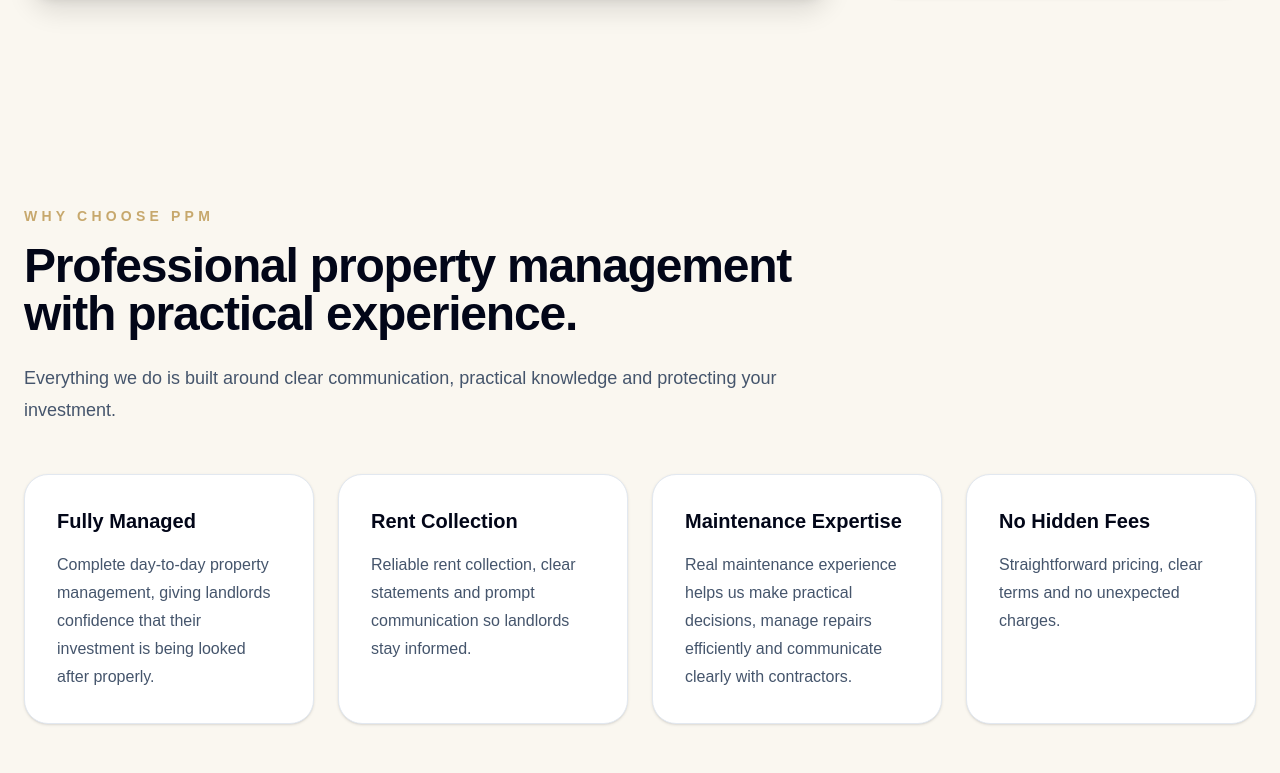
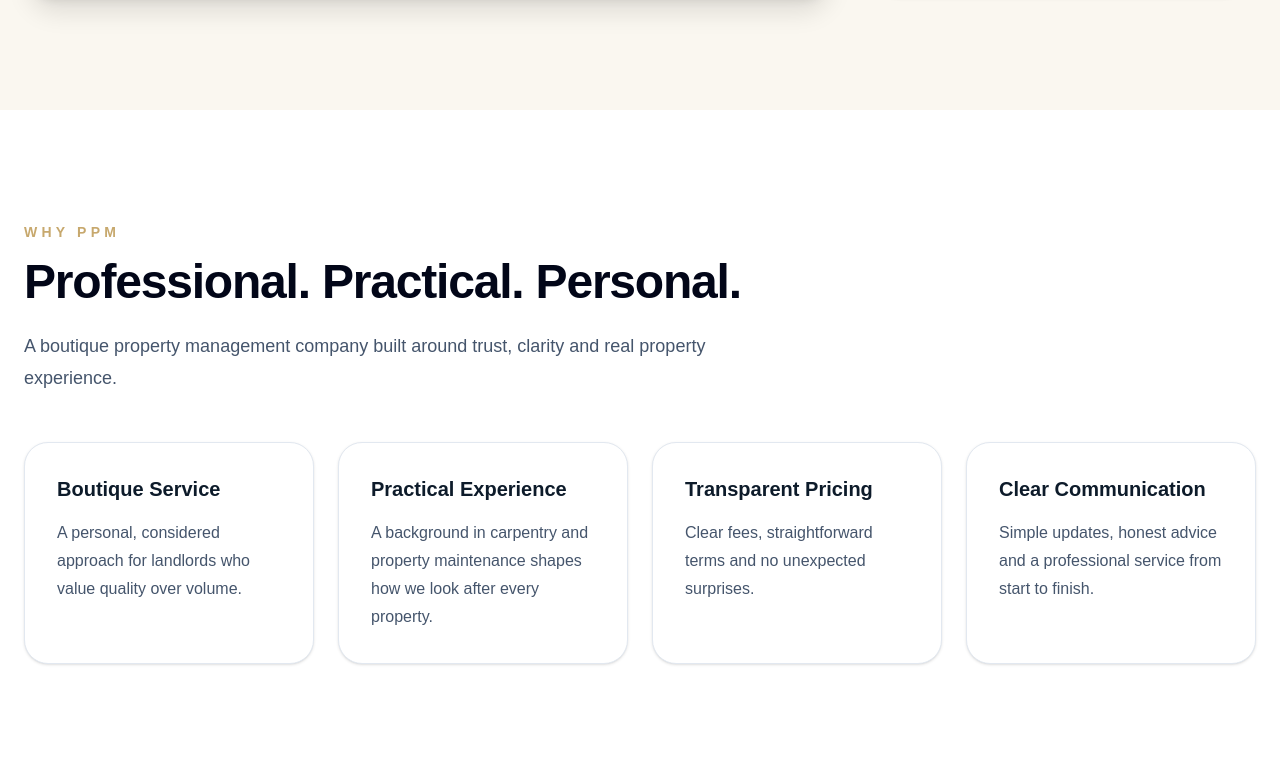
Before and after one commit to Dunham9/pitt-property-management, a Next.js app: page / in a window 1280 px wide. Shown: the part 1647-2420 px from the top of the page. Built offline with nearby package versions, Linux system fonts and the light colour scheme.

Commit message:
Restore boxed homepage sections

```diff
--- a/components/Services.tsx
+++ b/components/Services.tsx
@@ -36,7 +36,7 @@ export default function Services() {
         />
 
         <div className="mt-16 grid gap-8 lg:grid-cols-3">
-          <div className="rounded-[2rem] bg-[var(--ppm-navy)] p-8 text-white shadow-xl lg:col-span-2 md:p-12">
+          <div className="rounded-[2rem] bg-[var(--ppm-navy)] p-8 text-white shadow-xl md:p-12 lg:col-span-2">
             <p className="text-sm font-semibold uppercase tracking-[0.3em] text-[var(--ppm-gold)]">
               Flagship Service
             </p>
@@ -52,10 +52,7 @@ export default function Services() {
 
             <div className="mt-10 grid gap-4 sm:grid-cols-2">
               {fullyManagedItems.map((item) => (
-                <div
-                  key={item}
-                  className="border-t border-white/15 pt-4 text-white/90"
-                >
+                <div key={item} className="border-t border-white/15 pt-4 text-white/90">
                   {item}
                 </div>
               ))}
@@ -64,10 +61,7 @@ export default function Services() {
 
           <div className="grid gap-8">
             {smallerServices.map((service) => (
-              <div
-                key={service.title}
-                className="rounded-[2rem] bg-white p-8 shadow-sm"
-              >
+              <div key={service.title} className="rounded-[2rem] bg-white p-8 shadow-sm">
                 <h3 className="text-2xl font-semibold text-[var(--ppm-navy)]">
                   {service.title}
                 </h3>
--- a/components/WhyChoose.tsx
+++ b/components/WhyChoose.tsx
@@ -4,41 +4,41 @@ import SectionHeading from "./ui/SectionHeading";
 
 const features = [
   {
-    title: "Fully Managed",
+    title: "Boutique Service",
     description:
-      "Complete day-to-day property management, giving landlords confidence that their investment is being looked after properly.",
+      "A personal, considered approach for landlords who value quality over volume.",
   },
   {
-    title: "Rent Collection",
+    title: "Practical Experience",
     description:
-      "Reliable rent collection, clear statements and prompt communication so landlords stay informed.",
+      "A background in carpentry and property maintenance shapes how we look after every property.",
   },
   {
-    title: "Maintenance Expertise",
+    title: "Transparent Pricing",
     description:
-      "Real maintenance experience helps us make practical decisions, manage repairs efficiently and communicate clearly with contractors.",
+      "Clear fees, straightforward terms and no unexpected surprises.",
   },
   {
-    title: "No Hidden Fees",
+    title: "Clear Communication",
     description:
-      "Straightforward pricing, clear terms and no unexpected charges.",
+      "Simple updates, honest advice and a professional service from start to finish.",
   },
 ];
 
 export default function WhyChoose() {
   return (
-    <section className="bg-[var(--ppm-stone)] py-24">
+    <section className="bg-white py-28">
       <Container>
         <SectionHeading
-          eyebrow="Why Choose PPM"
-          title="Professional property management with practical experience."
-          description="Everything we do is built around clear communication, practical knowledge and protecting your investment."
+          eyebrow="Why PPM"
+          title="Professional. Practical. Personal."
+          description="A boutique property management company built around trust, clarity and real property experience."
         />
 
         <div className="mt-12 grid gap-6 md:grid-cols-2 lg:grid-cols-4">
           {features.map((feature) => (
             <Card key={feature.title}>
-              <h3 className="text-xl font-semibold text-slate-950">
+              <h3 className="text-xl font-semibold text-[var(--ppm-navy)]">
                 {feature.title}
               </h3>
 
```
